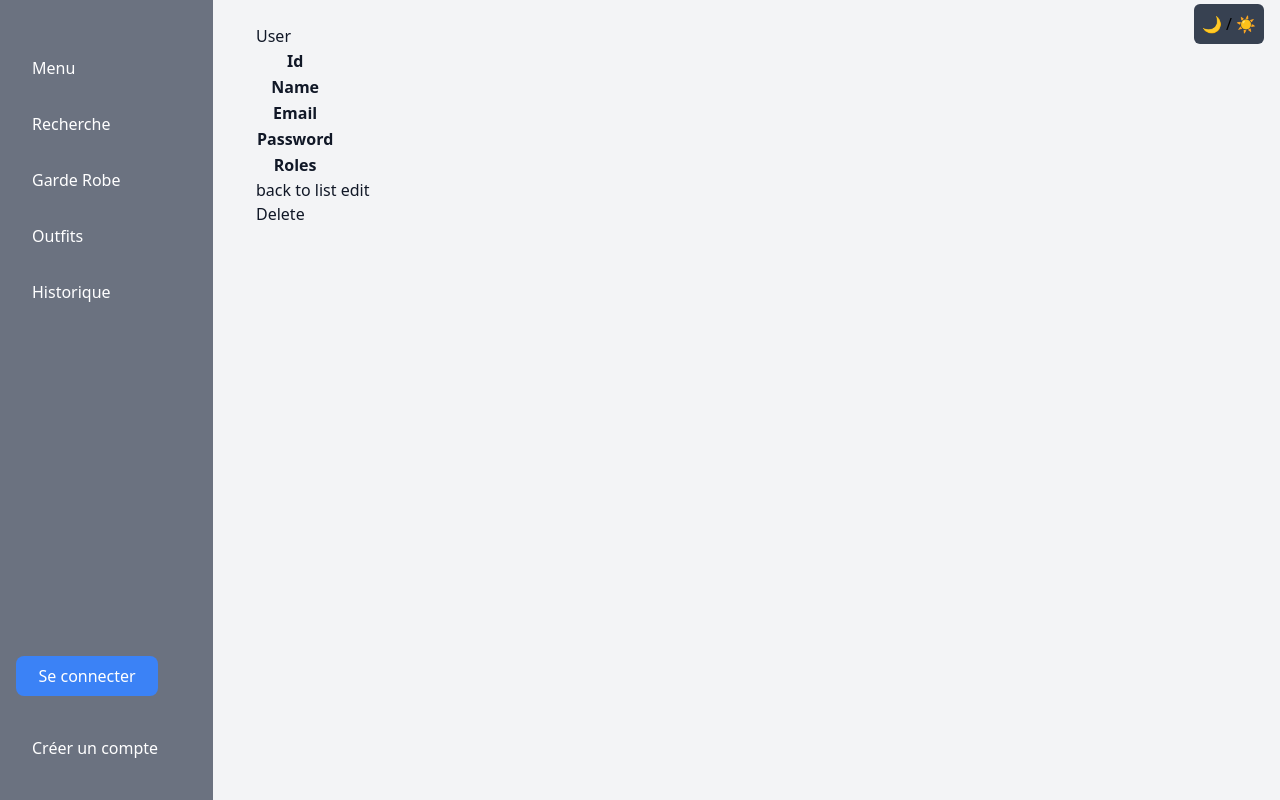
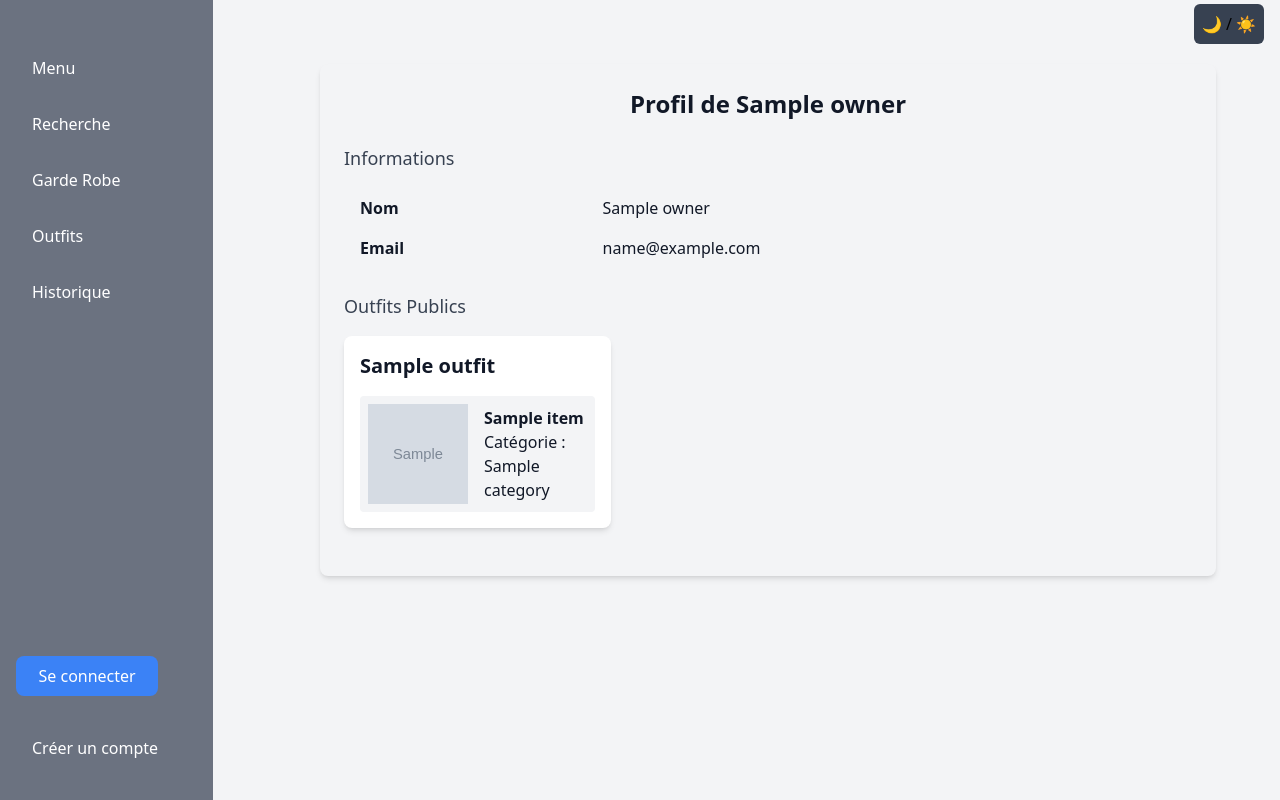
Before and after one commit to YouriEmm/shape-of-you, a Symfony app: template templates/user/show.html.twig in a window 1280 px wide. Run offline with Twig, Linux system fonts and the light colour scheme; the template is opened without the code that fills it: most values are stand-ins (such as "Sample title", 1, 10 or a date in 2020); grey boxes marked "Sample" are stand-in pictures; lists and menus that the app fills with data are empty; style sheets or scripts are compiled from the project's sources; some libraries are stand-ins or nearby versions.

Commit message:
Ajout page utilisateur regardable pour un autre user

```diff
--- a/templates/user/_delete_form.html.twig
+++ /dev/null
@@ -1,4 +0,0 @@
-<form method="post" action="{{ path('app_user_delete', {'id': user.id}) }}" onsubmit="return confirm('Are you sure you want to delete this item?');">
-    <input type="hidden" name="_token" value="{{ csrf_token('delete' ~ user.id) }}">
-    <button class="btn">Delete</button>
-</form>
--- a/templates/user/list.html.twig
+++ b/templates/user/list.html.twig
@@ -5,7 +5,11 @@
 
     {% for user in users %}
         <div class="border p-4 rounded-lg shadow-lg bg-white dark:bg-gray-800 dark:text-gray-300 mb-4">
-            <h2 class="text-lg font-semibold dark:text-white">{{ user.name }}</h2>
+            <h2 class="text-lg font-semibold dark:text-white">
+                <a href="{{ path('app_user_show', { 'id': user.id }) }}" class="text-blue-500 hover:text-blue-700">
+                    {{ user.name }}
+                </a>
+            </h2>
             <p class="text-gray-600 dark:text-gray-400">Email : {{ user.email }}</p>
 
             <h3 class="text-xl font-semibold mt-4 dark:text-white">Outfits publics</h3>
--- a/templates/user/show.html.twig
+++ b/templates/user/show.html.twig
@@ -1,38 +1,60 @@
 {% extends 'base.html.twig' %}
 
-{% block title %}User{% endblock %}
+{% block title %}Profil de {{ owner.name }}{% endblock %}
 
 {% block body %}
-    <h1>User</h1>
+    <div class="max-w-4xl mx-auto mt-10 bg-gray-100 dark:bg-gray-800 p-6 rounded-lg shadow-md">
+        <h2 class="text-2xl font-semibold text-center text-gray-900 dark:text-white mb-6">Profil de {{ owner.name }}</h2>
 
-    <table class="table">
+        <div class="mb-6">
+            <h3 class="text-lg font-medium text-gray-700 dark:text-white">Informations</h3>
+            <table class="table-auto w-full mt-4">
                 <tbody>
                     <tr>
-                <th>Id</th>
-                <td>{{ user.id }}</td>
+                        <th class="px-4 py-2 text-left font-semibold">Nom</th>
+                        <td class="px-4 py-2">{{ owner.name }}</td>
                     </tr>
                     <tr>
-                <th>Name</th>
-                <td>{{ user.name }}</td>
-            </tr>
-            <tr>
-                <th>Email</th>
-                <td>{{ user.email }}</td>
-            </tr>
-            <tr>
-                <th>Password</th>
-                <td>{{ user.password }}</td>
-            </tr>
-            <tr>
-                <th>Roles</th>
-                <td>{{ user.roles ? user.roles|json_encode : '' }}</td>
+                        <th class="px-4 py-2 text-left font-semibold">Email</th>
+                        <td class="px-4 py-2">{{ owner.email }}</td>
                     </tr>
                 </tbody>
             </table>
+        </div>
 
-    <a href="{{ path('app_user_index') }}">back to list</a>
+        <div class="mb-6">
+            <h3 class="text-lg font-medium text-gray-700 dark:text-white">Outfits Publics</h3>
+            {% if outfits is empty %}
+                <p class="mt-4 text-gray-500 dark:text-gray-400">Aucun outfit public n'a été créé.</p>
+            {% else %}
+                <div class="grid grid-cols-1 sm:grid-cols-2 lg:grid-cols-3 gap-6 mt-4">
+                    {% for outfit in outfits %}
+                        <div class="bg-white dark:bg-gray-700 p-4 rounded-lg shadow-md">
+                            <h4 class="text-xl font-semibold text-gray-900 dark:text-white mb-4">{{ outfit.name }}</h4>
+                            <div class="mt-4">
+                                <ul class="space-y-4">
+                                    {% for clothing in outfit.items %}
+                                        <li class="bg-gray-100 dark:bg-gray-700 p-2 rounded flex items-center">
+                                            {% if clothing.image %}
+                                                <img src="{{ asset(clothing.image) }}" alt="{{ clothing.name }}" class="w-[100px] h-[100px] object-cover mr-4">
+                                            {% endif %}
 
-    <a href="{{ path('app_user_edit', {'id': user.id}) }}">edit</a>
+                                            <div>
+                                                <strong class="dark:text-white">{{ clothing.name }}</strong><br>
 
-    {{ include('user/_delete_form.html.twig') }}
+                                                <span class="dark:text-gray-300">
+                                                    Catégorie : {{ clothing.category }}
+
+                                                </span><br>
+                                            </div>
+                                        </li>
+                                    {% endfor %}
+                                </ul>
+                            </div>
+                        </div>
+                    {% endfor %}
+                </div>
+            {% endif %}
+        </div>
+    </div>
 {% endblock %}
```
Also changed, not shown: src/Controller/UserController.php (+17 -0 lines), templates/user/edit.html.twig (deleted, +0 -13 lines), templates/user/index.html.twig (deleted, +0 -41 lines). Lines whose indentation alone changed are shown as unchanged.
